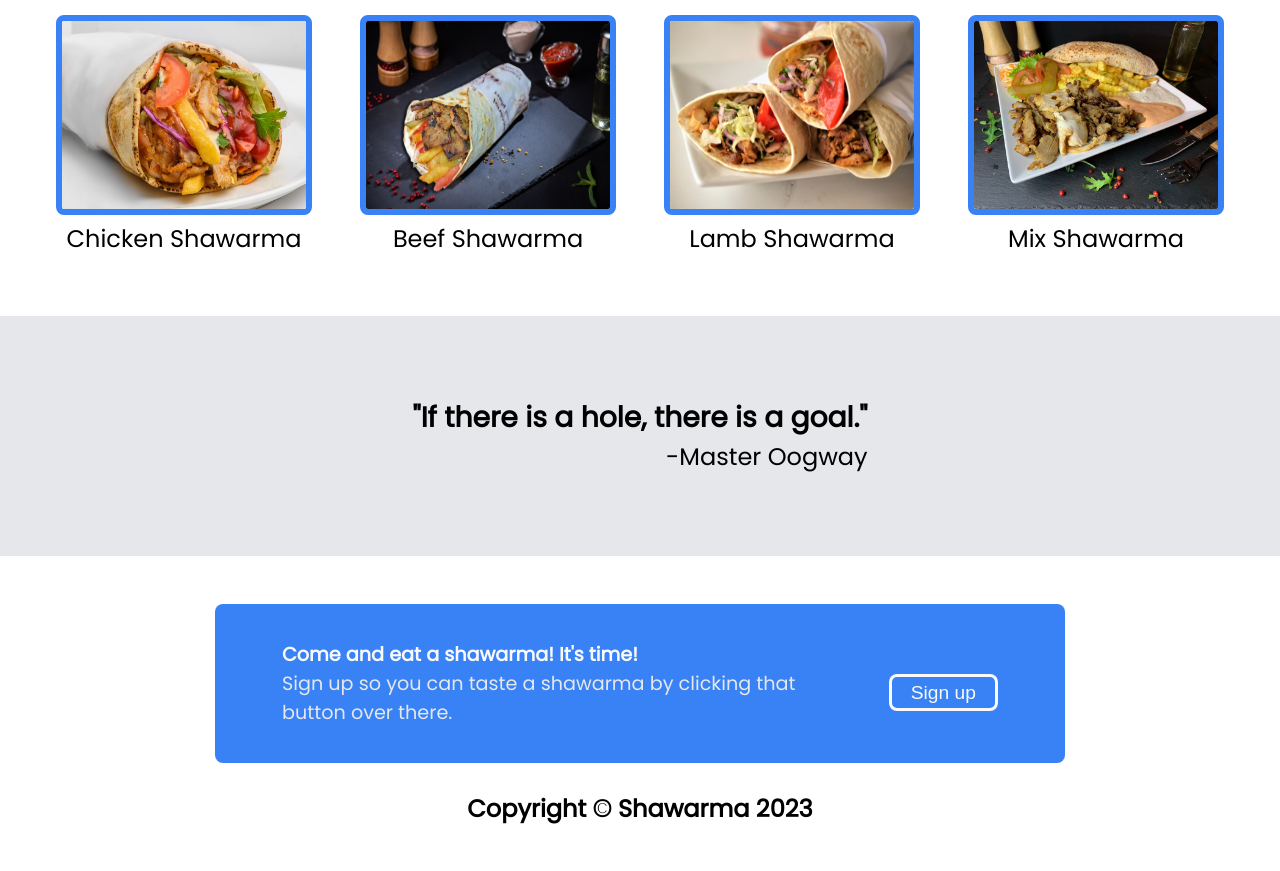
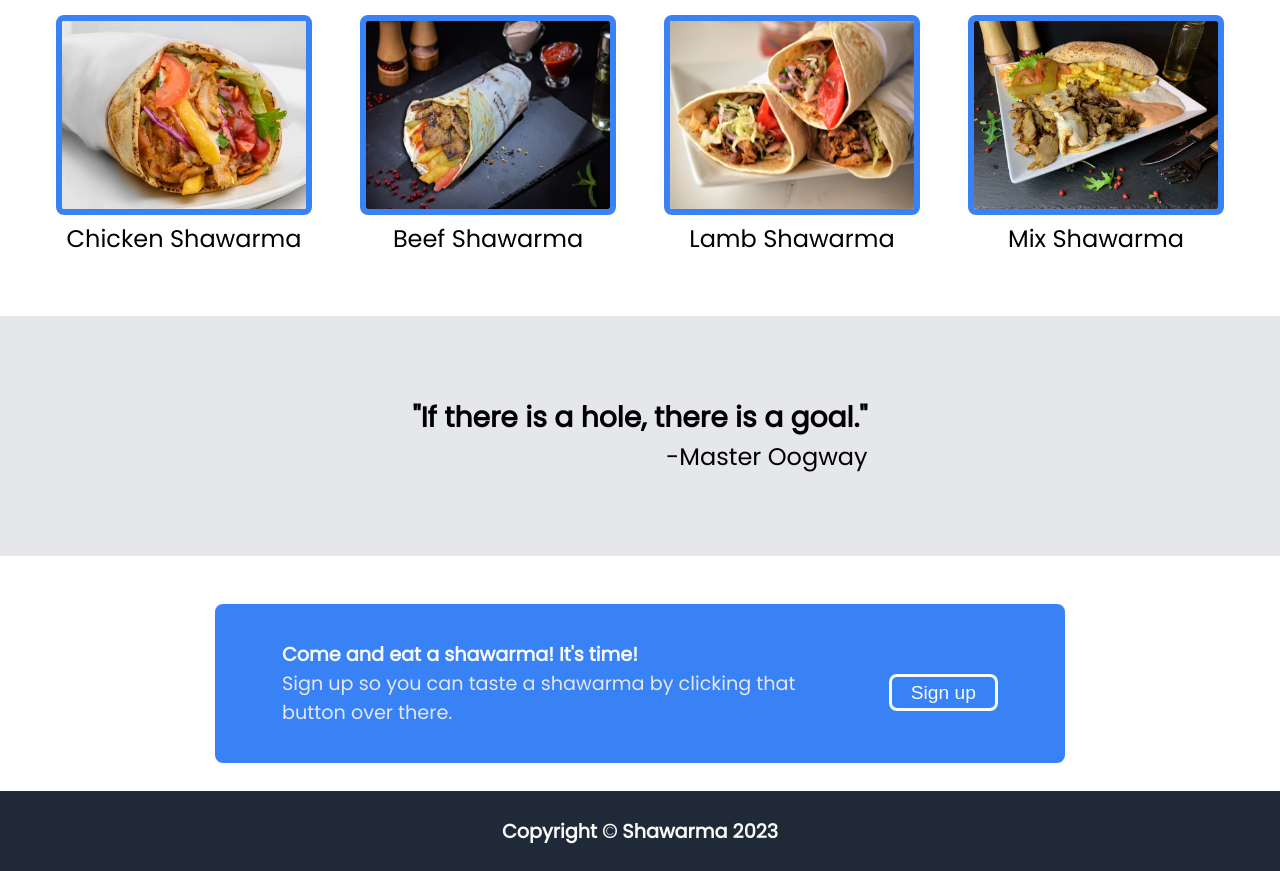
Before and after one commit to sopumatei/odin_landing_page, a plain HTML site: page index.html in a window 1280 px wide. Shown: the part 593-1464 px from the top of the page. Before the commit the page ends 1419 px from the top, so only its background shows below. Drawn offline with Linux system fonts and the light colour scheme.

Commit message:
Edit the footer
I styled the footer in style.css

```diff
--- a/style.css
+++ b/style.css
@@ -233,3 +233,16 @@ main {
 #sign-up-section button {
     border: 3px solid #F9FAF8;
 }
+
+/* FOOTER SECTION */
+footer {
+    font-weight: 200;
+    font-size: 0.8em;
+    background-color: #1F2937;
+    color: #F9FAF8;
+    width: 100vw;
+    height: 10vh;
+
+    display: grid;
+    place-content: center;
+}
```
